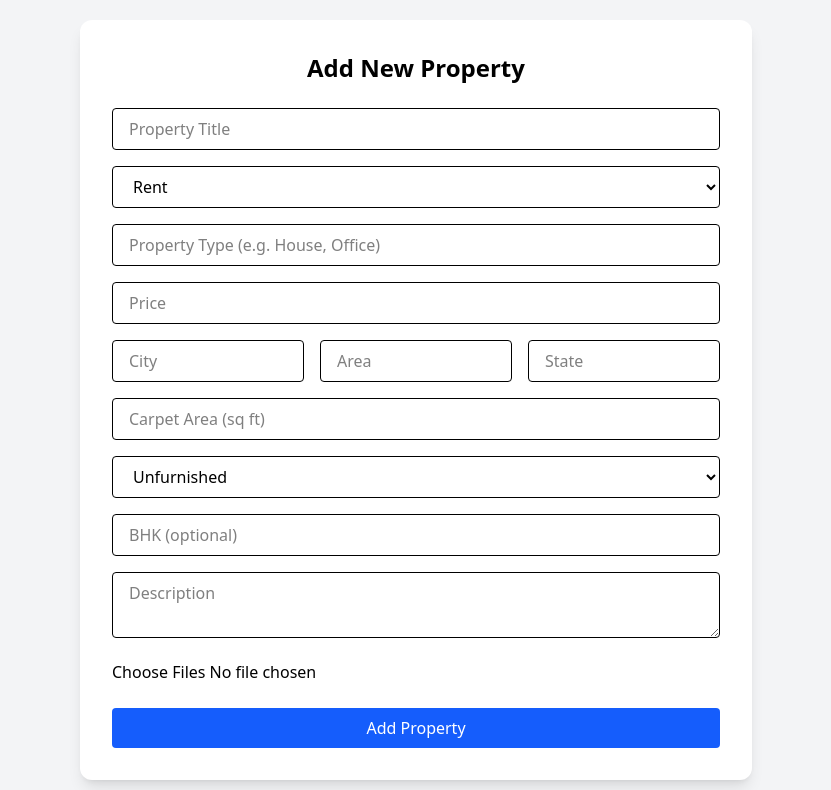
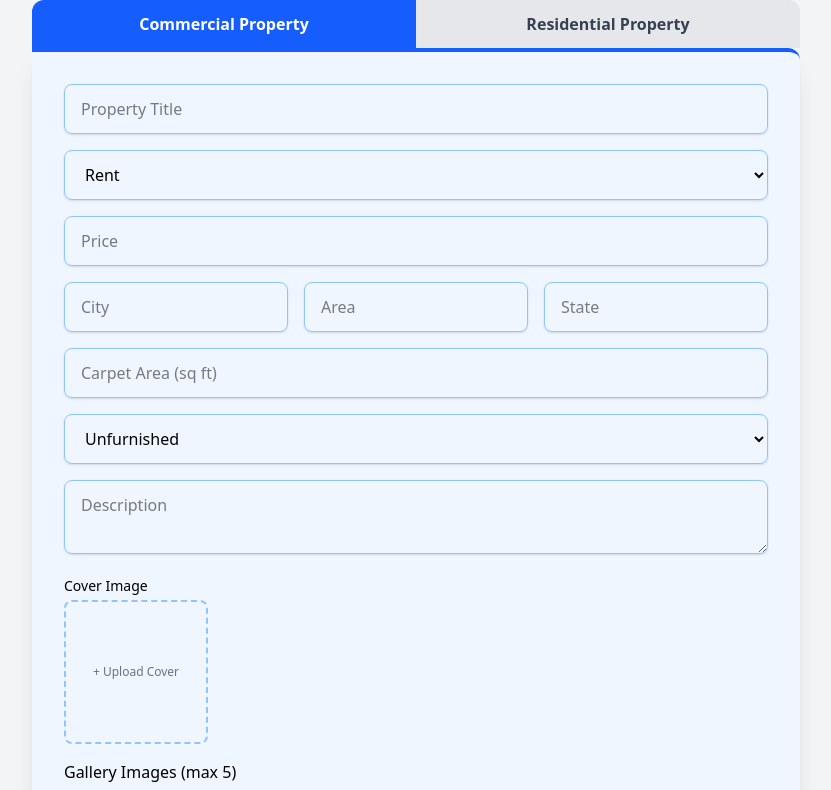
Before and after one commit to prahul25/elite-properties, a Next.js app: page /broker/add-property in a window 1280 px wide. Shown: the top 790 px of the page, without its empty margins (224-1055 px from the left). Built offline with nearby package versions, Linux system fonts and the light colour scheme.

Commit message:
Improved ui form of adding property

```diff
--- a/src/app/broker/add-property/page.tsx
+++ b/src/app/broker/add-property/page.tsx
@@ -1,13 +1,18 @@
 "use client";
 import { Suspense, useState } from "react";
 import { useRouter, useSearchParams } from "next/navigation";
+import { motion, AnimatePresence } from "framer-motion";
+import { RxCross2 } from "react-icons/rx";
+import Image from "next/image";
 
 function AddPropertyForm() {
   const searchParams = useSearchParams();
   const brokerId = searchParams.get("brokerId");
   const router = useRouter();
+
   const [loading, setLoading] = useState(false);
   const [error, setError] = useState("");
+  const [activeType, setActiveType] = useState<"commercial" | "residential">("commercial");
 
   const [formData, setFormData] = useState({
     title: "",
@@ -21,20 +26,26 @@ function AddPropertyForm() {
     furnished: "Unfurnished",
     bhk: "",
     description: "",
-    images: [] as File[],
+    coverImage: null as File | null,
+    galleryImages: [] as File[],
   });
 
   const handleChange = (
     e: React.ChangeEvent<HTMLInputElement | HTMLSelectElement | HTMLTextAreaElement>
-  ) => {
-    setFormData({ ...formData, [e.target.name]: e.target.value });
+  ) => setFormData({ ...formData, [e.target.name]: e.target.value });
+
+  const handleCoverImage = (e: React.ChangeEvent<HTMLInputElement>) => {
+    if (e.target.files && e.target.files[0]) {
+      setFormData({ ...formData, coverImage: e.target.files[0] });
+    }
   };
 
-  const handleImageChange = (e: React.ChangeEvent<HTMLInputElement>) => {
-    if (e.target.files) {
-      setFormData({ ...formData, images: Array.from(e.target.files) });
-    }
-  };
+  // const handleGalleryImages = (e: React.ChangeEvent<HTMLInputElement>) => {
+  //   if (e.target.files) {
+  //     const files = Array.from(e.target.files).slice(0, 5); // limit 5
+  //     setFormData({ ...formData, galleryImages: files });
+  //   }
+  // };
 
   const handleSubmit = async (e: React.FormEvent) => {
     e.preventDefault();
@@ -47,10 +58,19 @@ function AddPropertyForm() {
       const form = new FormData();
       form.append("title", formData.title);
       form.append("transactionType", formData.transactionType);
-    form.append("propertyType", formData.propertyType);
       form.append("price", formData.price);
 
-    // ✅ Fix: send nested objects
+      // Residential only
+      if (activeType === "residential") {
+        form.append("propertyType", formData.propertyType);
+        form.append("bhk", formData.bhk);
+      }
+
+      // Commercial only (no propertyType / bhk)
+      if (activeType === "commercial") {
+        form.append("propertyType", "Commercial");
+      }
+
       form.append(
         "location",
         JSON.stringify({
@@ -65,14 +85,15 @@ function AddPropertyForm() {
         JSON.stringify({
           carpetArea: formData.carpetArea,
           furnished: formData.furnished,
-        bhk: formData.bhk,
           description: formData.description,
         })
       );
 
-    formData.images.forEach((file) => form.append("images", file));
+      if (formData.coverImage) {
+        form.append("coverImage", formData.coverImage);
+      }
+      formData.galleryImages.forEach((file) => form.append("images", file));
 
-    // ✅ brokerId from query param
       form.append("brokerId", brokerId);
 
       const res = await fetch(`${process.env.NEXT_PUBLIC_API_URL}/api/properties/add`, {
@@ -91,155 +112,352 @@ function AddPropertyForm() {
     }
   };
 
+  return (
+    <div className="flex justify-center items-center min-h-screen bg-gray-100 px-4">
+      <div className="w-full max-w-3xl">
+        {/* Toggle Tabs */}
+        <div className="flex w-full bg-gray-200 rounded-t-xl overflow-hidden mb-0">
+          <button
+            type="button"
+            onClick={() => setActiveType("commercial")}
+            className={`flex-1 py-3 font-semibold transition ${
+              activeType === "commercial"
+                ? "bg-blue-600 text-white"
+                : "bg-gray-200 text-gray-700 hover:bg-gray-300"
+            }`}
+          >
+            Commercial Property
+          </button>
+          <button
+            type="button"
+            onClick={() => setActiveType("residential")}
+            className={`flex-1 py-3 font-semibold transition ${
+              activeType === "residential"
+                ? "bg-purple-600 text-white"
+                : "bg-gray-200 text-gray-700 hover:bg-gray-300"
+            }`}
+          >
+            Residential Property
+          </button>
+        </div>
 
-  return (
-    <div className="flex justify-center items-center min-h-screen bg-gray-100">
-      <form
-        onSubmit={handleSubmit}
-        className="bg-white shadow-lg rounded-xl p-8 w-full max-w-2xl"
+        {/* Form Container */}
+        <div
+          className={`rounded-b-xl rounded-tr-xl shadow-xl p-8 ${
+            activeType === "commercial" ? "bg-blue-50 border-t-4 border-blue-600" : "bg-purple-50 border-t-4 border-purple-600"
+          }`}
         >
-        <h2 className="text-2xl font-bold text-center mb-6">
-          Add New Property
-        </h2>
-
           {error && (
             <p className="bg-red-100 text-red-600 px-4 py-2 mb-4 rounded">
               {error}
             </p>
           )}
 
+          <AnimatePresence mode="wait">
+            <motion.form
+              key={activeType}
+              onSubmit={handleSubmit}
+              initial={{ opacity: 0, x: 50 }}
+              animate={{ opacity: 1, x: 0 }}
+              exit={{ opacity: 0, x: -50 }}
+              transition={{ duration: 0.3 }}
+              className="space-y-4"
+            >
               {/* Title */}
               <input
   type="text"
   name="title"
-          placeholder="Property Title"
   value={formData.title}
   onChange={handleChange}
-          className="w-full border rounded px-4 py-2 mb-4"
-          required
+  placeholder="Property Title"
+  className={`w-full rounded-lg border px-4 py-3 shadow-sm
+    focus:ring-2 focus:outline-none transition
+    ${activeType === "commercial"
+      ? "border-blue-300 focus:ring-blue-500"
+      : "border-purple-300 focus:ring-purple-500"}`}
 />
 
-        {/* Transaction Type */}
+
+              {/* Transaction */}
               <select
                 name="transactionType"
                 value={formData.transactionType}
                 onChange={handleChange}
-          className="w-full border rounded px-4 py-2 mb-4"
+                className={`w-full rounded-lg border px-4 py-3 shadow-sm
+  focus:ring-2 focus:outline-none transition
+  ${activeType === "commercial"
+    ? "border-blue-300 focus:ring-blue-500"
+    : "border-purple-300 focus:ring-purple-500"}`}
+
               >
                 <option value="Rent">Rent</option>
                 <option value="Sell">Sell</option>
                 <option value="Lease">Lease</option>
               </select>
 
-        {/* Property Type */}
-        <input
-          type="text"
+              {/* Residential only */}
+              {activeType === "residential" && (
+                <select
                   name="propertyType"
-          placeholder="Property Type (e.g. House, Office)"
                   value={formData.propertyType}
                   onChange={handleChange}
-          className="w-full border rounded px-4 py-2 mb-4"
-          required
-        />
+                  className="w-full border rounded px-4 py-2"
+                >
+                  <option value="">Select Property Type</option>
+                  <option value="Tenament">Tenament</option>
+                  <option value="Duplex">Duplex</option>
+                  <option value="Apartment">Apartment</option>
+                </select>
+              )}
 
               {/* Price */}
               <input
                 type="number"
                 name="price"
-          placeholder="Price"
                 value={formData.price}
                 onChange={handleChange}
-          className="w-full border rounded px-4 py-2 mb-4"
+                placeholder="Price"
+                className={`w-full rounded-lg border px-4 py-3 shadow-sm
+  focus:ring-2 focus:outline-none transition
+  ${activeType === "commercial"
+    ? "border-blue-300 focus:ring-blue-500"
+    : "border-purple-300 focus:ring-purple-500"}`}
+
                 required
               />
 
               {/* Location */}
-        <div className="grid grid-cols-1 md:grid-cols-3 gap-4 mb-4">
+              <div className="grid grid-cols-1 md:grid-cols-3 gap-4">
                 <input
                   type="text"
                   name="city"
-            placeholder="City"
                   value={formData.city}
                   onChange={handleChange}
-            className="border rounded px-4 py-2"
+                  placeholder="City"
+                  className={`w-full rounded-lg border px-4 py-3 shadow-sm
+  focus:ring-2 focus:outline-none transition
+  ${activeType === "commercial"
+    ? "border-blue-300 focus:ring-blue-500"
+    : "border-purple-300 focus:ring-purple-500"}`}
+
                   required
                 />
                 <input
                   type="text"
                   name="area"
-            placeholder="Area"
                   value={formData.area}
                   onChange={handleChange}
-            className="border rounded px-4 py-2"
+                  placeholder="Area"
+                  className={`w-full rounded-lg border px-4 py-3 shadow-sm
+  focus:ring-2 focus:outline-none transition
+  ${activeType === "commercial"
+    ? "border-blue-300 focus:ring-blue-500"
+    : "border-purple-300 focus:ring-purple-500"}`}
+
                   required
                 />
                 <input
                   type="text"
                   name="state"
-            placeholder="State"
                   value={formData.state}
                   onChange={handleChange}
-            className="border rounded px-4 py-2"
+                  placeholder="State"
+                  className={`w-full rounded-lg border px-4 py-3 shadow-sm
+  focus:ring-2 focus:outline-none transition
+  ${activeType === "commercial"
+    ? "border-blue-300 focus:ring-blue-500"
+    : "border-purple-300 focus:ring-purple-500"}`}
+
                 />
               </div>
 
-        {/* Details */}
+              {/* Carpet Area */}
               <input
                 type="number"
                 name="carpetArea"
-          placeholder="Carpet Area (sq ft)"
                 value={formData.carpetArea}
                 onChange={handleChange}
-          className="w-full border rounded px-4 py-2 mb-4"
+                placeholder="Carpet Area (sq ft)"
+                className={`w-full rounded-lg border px-4 py-3 shadow-sm
+  focus:ring-2 focus:outline-none transition
+  ${activeType === "commercial"
+    ? "border-blue-300 focus:ring-blue-500"
+    : "border-purple-300 focus:ring-purple-500"}`}
+
                 required
               />
 
+              {/* Furnished */}
               <select
                 name="furnished"
                 value={formData.furnished}
                 onChange={handleChange}
-          className="w-full border rounded px-4 py-2 mb-4"
+                className={`w-full rounded-lg border px-4 py-3 shadow-sm
+  focus:ring-2 focus:outline-none transition
+  ${activeType === "commercial"
+    ? "border-blue-300 focus:ring-blue-500"
+    : "border-purple-300 focus:ring-purple-500"}`}
+
               >
                 <option value="Furnished">Furnished</option>
                 <option value="Semi-Furnished">Semi-Furnished</option>
                 <option value="Unfurnished">Unfurnished</option>
               </select>
 
+              {/* Residential only */}
+              {activeType === "residential" && (
                 <input
                   type="number"
                   name="bhk"
-          placeholder="BHK (optional)"
                   value={formData.bhk}
                   onChange={handleChange}
-          className="w-full border rounded px-4 py-2 mb-4"
+                  placeholder="BHK"
+                  className="w-full border rounded px-4 py-2"
+                />
+              )}
+
+              {/* Description */}
+              <textarea
+                name="description"
+                value={formData.description}
+                onChange={handleChange}
+                placeholder="Description"
+                className={`w-full rounded-lg border px-4 py-3 shadow-sm
+  focus:ring-2 focus:outline-none transition
+  ${activeType === "commercial"
+    ? "border-blue-300 focus:ring-blue-500"
+    : "border-purple-300 focus:ring-purple-500"}`}
+
               />
 
-        <textarea
-          name="description"
-          placeholder="Description"
-          value={formData.description}
-          onChange={handleChange}
-          className="w-full border rounded px-4 py-2 mb-4"
-        />
+             <div>
+  <label className="block text-sm font-medium mb-1">Cover Image</label>
 
-        {/* Images */}
+  {!formData.coverImage ? (
+    // Upload Box
+    <label
+      htmlFor="coverImageInput"
+      className={`w-36 h-36 flex items-center justify-center border-2 border-dashed rounded-lg cursor-pointer transition
+        ${activeType === "commercial"
+          ? "border-blue-300 hover:border-blue-500 bg-blue-50/30"
+          : "border-purple-300 hover:border-purple-500 bg-purple-50/30"}`}
+    >
       <input
         type="file"
-          name="images"
+        id="coverImageInput"
         accept="image/*"
-          multiple
-          onChange={handleImageChange}
-          className="w-full mb-6"
+        onChange={handleCoverImage}
+        className="hidden"
       />
+      <span className="text-xs text-gray-500 text-center font-medium">
+        + Upload Cover
+      </span>
+    </label>
+  ) : (
+    // Preview with remove button
+    <div className="relative w-36 h-36 rounded-lg overflow-hidden shadow-md group">
+      <Image
+        src={URL.createObjectURL(formData.coverImage)}
+        alt="Cover Preview"
+        fill
+        unoptimized
+        className="object-cover"
+      />
+      <button
+        type="button"
+        onClick={() => setFormData({ ...formData, coverImage: null })}
+        className={`absolute top-1 right-1 p-1 rounded-full shadow-md text-white transition
+          opacity-0 group-hover:opacity-100
+          ${activeType === "commercial"
+            ? "bg-blue-600 hover:bg-red-600"
+            : "bg-purple-600 hover:bg-red-600"}`}
+      >
+        <RxCross2 size={16} />
+      </button>
+    </div>
+  )}
+</div>
 
+
+
+              {/* Gallery Images */}
+              <div>
+  <label className="block font-medium mb-2">Gallery Images (max 5)</label>
+  <div className="grid grid-cols-3 sm:grid-cols-5 gap-3">
+    {Array.from({ length: 5 }).map((_, idx) => (
+      <div key={idx} className="relative w-24 h-24">
+        {/* If this slot has an image → show preview */}
+        {formData.galleryImages[idx] ? (
+          <div className="relative w-full h-full rounded-lg overflow-hidden shadow-md group">
+            <Image
+              src={URL.createObjectURL(formData.galleryImages[idx])}
+              alt={`Gallery Preview ${idx}`}
+              fill
+              unoptimized
+              className="object-cover"
+            />
+            <button
+              type="button"
+              onClick={() => {
+                const newImages = [...formData.galleryImages];
+                newImages.splice(idx, 1);
+                setFormData({ ...formData, galleryImages: newImages });
+              }}
+              className={`absolute top-1 right-1 p-1 rounded-full shadow-md text-white transition
+                opacity-0 group-hover:opacity-100
+                ${activeType === "commercial"
+                  ? "bg-blue-600 hover:bg-red-600"
+                  : "bg-purple-600 hover:bg-red-600"}`}
+            >
+              <RxCross2 size={16} />
+            </button>
+          </div>
+        ) : (
+          // If empty → show upload box
+          <label
+            htmlFor={`galleryInput-${idx}`}
+            className={`w-full h-full flex items-center justify-center border-2 border-dashed rounded-lg cursor-pointer transition
+              ${activeType === "commercial"
+                ? "border-blue-300 hover:border-blue-500 bg-blue-50/30"
+                : "border-purple-300 hover:border-purple-500 bg-purple-50/30"}`}
+          >
+            <input
+              type="file"
+              id={`galleryInput-${idx}`}
+              accept="image/*"
+              onChange={(e) => {
+                if (e.target.files && e.target.files[0]) {
+                  const newImages = [...formData.galleryImages];
+                  newImages[idx] = e.target.files[0]; // put file in correct slot
+                  setFormData({ ...formData, galleryImages: newImages });
+                }
+              }}
+              className="hidden"
+            />
+            <span className="text-xs text-gray-500 font-medium">+ Upload</span>
+          </label>
+        )}
+      </div>
+    ))}
+  </div>
+</div>
+
+              {/* Submit */}
               <button
                 type="submit"
                 disabled={loading}
-          className="w-full bg-blue-600 text-white py-2 rounded hover:bg-blue-700 disabled:bg-blue-300"
+                className={`w-full py-2 rounded text-white font-semibold shadow-md ${
+                  activeType === "commercial"
+                    ? "bg-blue-600 hover:bg-blue-700"
+                    : "bg-purple-600 hover:bg-purple-700"
+                } disabled:opacity-50`}
               >
                 {loading ? "Adding Property..." : "Add Property"}
               </button>
-      </form>
+            </motion.form>
+          </AnimatePresence>
+        </div>
+      </div>
     </div>
   );
 }
--- a/src/app/broker/login/page.tsx
+++ b/src/app/broker/login/page.tsx
@@ -15,7 +15,7 @@ export default function BrokerLoginPage() {
   e.preventDefault();
 
   try {
-    const res = await fetch(`${process.env.NEXT_PUBLIC_API_URL}/api/auth/login`, {
+    const res = await fetch(`/api/auth/login`, {
       method: "POST",
       headers: { "Content-Type": "application/json" },
       body: JSON.stringify(formData),
@@ -29,8 +29,8 @@ export default function BrokerLoginPage() {
     localStorage.setItem("accessToken", data.tokens.accessToken);
     localStorage.setItem("refreshToken", data.tokens.refreshToken);
 
-    // Redirect to broker dashboard
-    window.location.href = `/properties`;
+    // Redirect to Add Property Page
+    window.location.href = `/broker/add-property`;
   } catch (err) {
     console.error("Login error:", err);
     alert(err instanceof Error ? err.message : "Something went wrong");
--- a/src/app/broker/signup/page.tsx
+++ b/src/app/broker/signup/page.tsx
@@ -35,6 +35,8 @@ export default function BrokerSignupPage() {
 
       localStorage.setItem("accessToken", data.tokens.accessToken);
       localStorage.setItem("refreshToken", data.tokens.refreshToken);
+
+      window.location.href = `/broker/add-property`;
     } catch (err: unknown) {
       setError(err instanceof Error ? err.message : "Something went wrong");
     } finally {
@@ -135,7 +137,7 @@ export default function BrokerSignupPage() {
         />
       </div>
 
-      {/* Right Form */}
+
 
     </div>
   );
```
Lines whose indentation alone changed are shown as unchanged.
